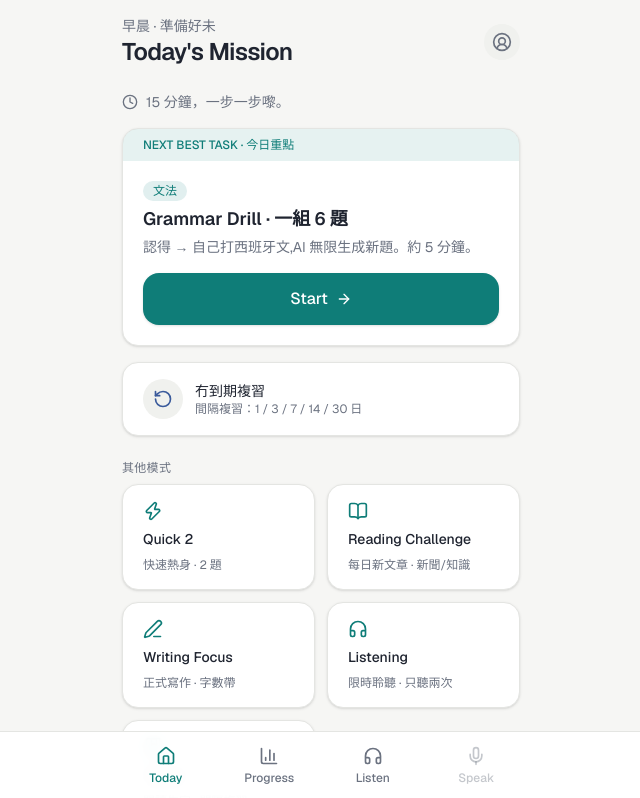
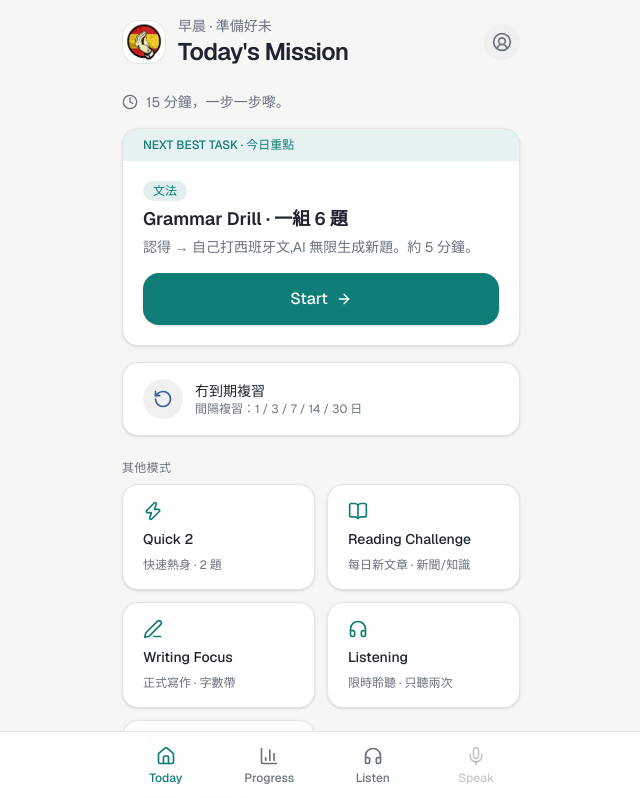
Before and after one commit to howardtang96/DELE-B2, a Next.js app: page / in a window 1280 px wide. Shown: the top 798 px of the page, without its empty margins (319-959 px from the left). Built offline with nearby package versions, Linux system fonts and the light colour scheme; no server answers.

Commit message:
fix(pwa): favicon.ico must be RGBA (was RGB -> broke Vercel build); add app logo to home top-left

```diff
--- a/app/page.tsx
+++ b/app/page.tsx
@@ -2,6 +2,7 @@
 
 import * as React from "react";
 import Link from "next/link";
+import Image from "next/image";
 import { ArrowRight, Clock, Flame, RotateCcw, PenLine, BookOpen, Headphones, Zap, BookMarked, ListChecks, UserCircle2 } from "lucide-react";
 import { AppShell } from "@/components/shell/AppShell";
 import { BottomNav } from "@/components/shell/BottomNav";
@@ -39,9 +40,19 @@ export default function TodayMissionPage() {
     <>
       <AppShell withBottomNavSpace>
         <header className="mb-6 flex items-center justify-between">
-          <div>
-            <p className="text-sm text-muted-foreground">早晨 · 準備好未</p>
-            <h1 className="text-2xl font-semibold tracking-tight">Today&apos;s Mission</h1>
+          <div className="flex items-center gap-3">
+            <Image
+              src="/icons/icon-192.png"
+              alt="DELE B2"
+              width={44}
+              height={44}
+              priority
+              className="h-11 w-11 rounded-2xl border border-border"
+            />
+            <div>
+              <p className="text-sm text-muted-foreground">早晨 · 準備好未</p>
+              <h1 className="text-2xl font-semibold tracking-tight">Today&apos;s Mission</h1>
+            </div>
           </div>
           <div className="flex items-center gap-2">
             {streak > 0 ? (
```
Also changed, not shown: 1 other file (tests, documents, lock files or other folders).
